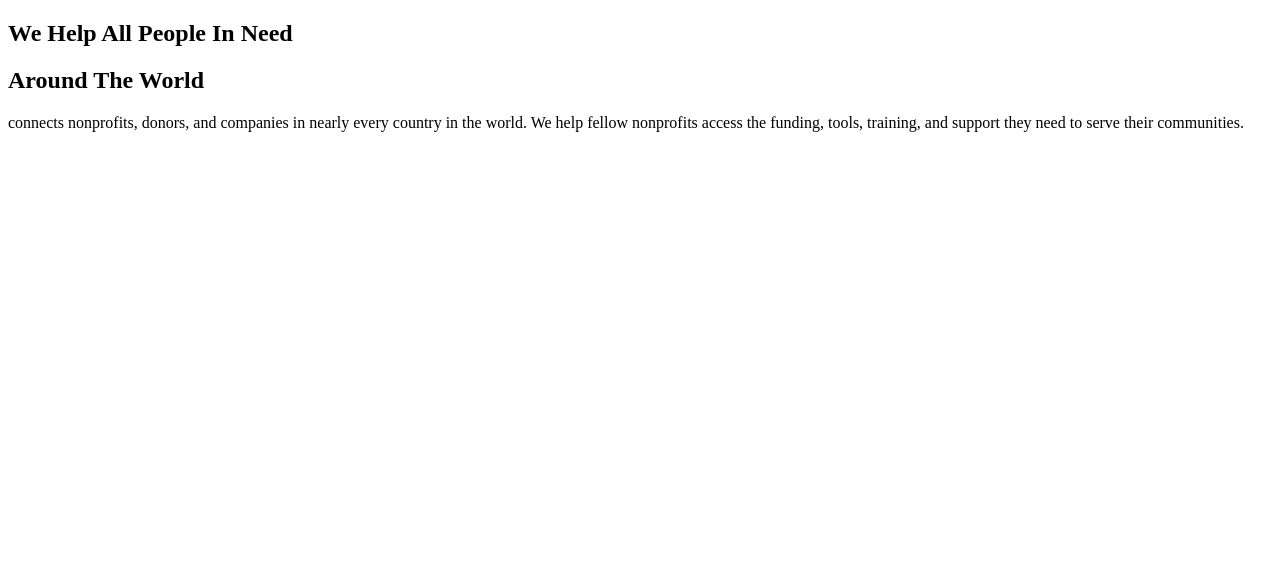
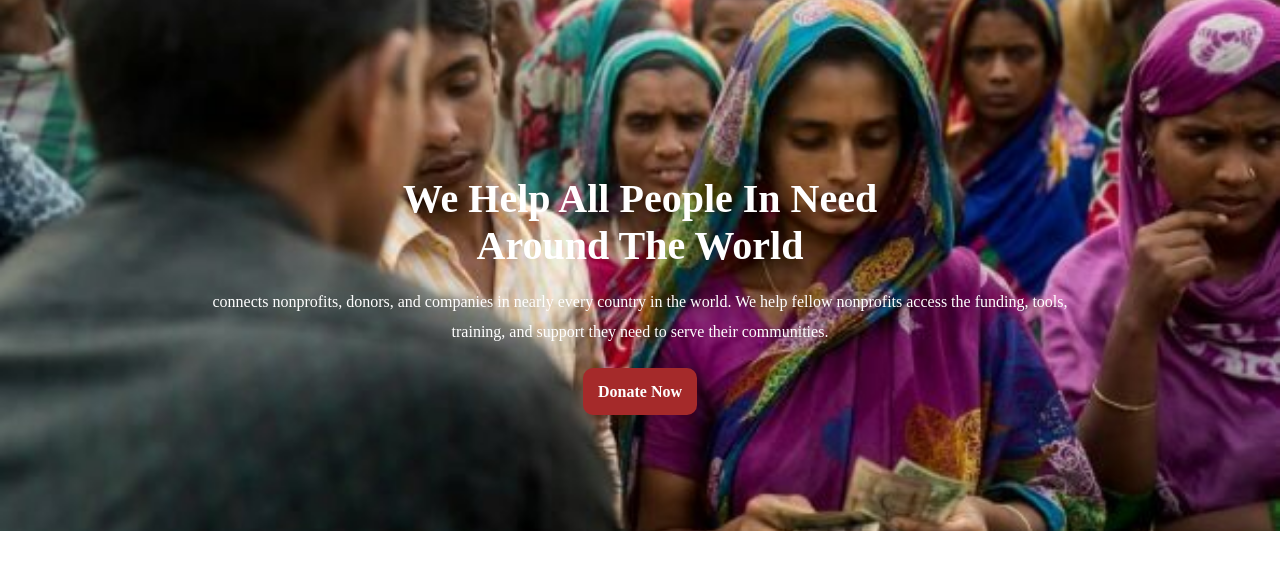
Before and after one commit to Takdirhossain/donation-website, a plain HTML site: page index.html in a window 1280 px wide. Drawn offline with Linux system fonts and the light colour scheme.

Commit message:
first section done

```diff
--- a/index.html
+++ b/index.html
@@ -12,8 +12,9 @@
     <section class="top-banner">
         <div class="banner-content">
             <h1>We Help All People In Need</h1>
-            <h1>Around The World</h1>
-            <p>connects nonprofits, donors, and companies in nearly every country in the world. We help fellow nonprofits access the funding, tools, training, and support they need to serve their communities.</p>
+            <h1>Around The World</h1> <br>
+            <p>connects nonprofits, donors, and companies in nearly every country in the world. We help fellow nonprofits access the funding, tools, training, and support they need to serve their communities.</p><br><br>
+            <a class="donate-now" href="#" target="_blank">Donate Now</a>
         </div>
     </section>
 </body>
--- a/style.css
+++ b/style.css
@@ -0,0 +1,32 @@
+*{
+    margin: 0;
+    padding: 0;
+}
+.top-banner{
+    background-image: url(images/donation1.jpg);
+    background-repeat: no-repeat;
+    background-size: 100%;
+    background-position: center;
+}
+.banner-content{
+    padding: 175px 200px 130px 200px;
+    text-align: center;
+    color: white;
+}
+.banner-content h1{
+    font-weight: 700;
+    font-size: 40px;
+
+}
+.banner-content p{
+    line-height: 30px;
+
+}
+.donate-now{
+    padding: 15px 15px;
+    background-color: brown;
+    text-decoration: none;
+    border-radius: 10px;
+    color: white;
+    font-weight: 700;
+}
```
